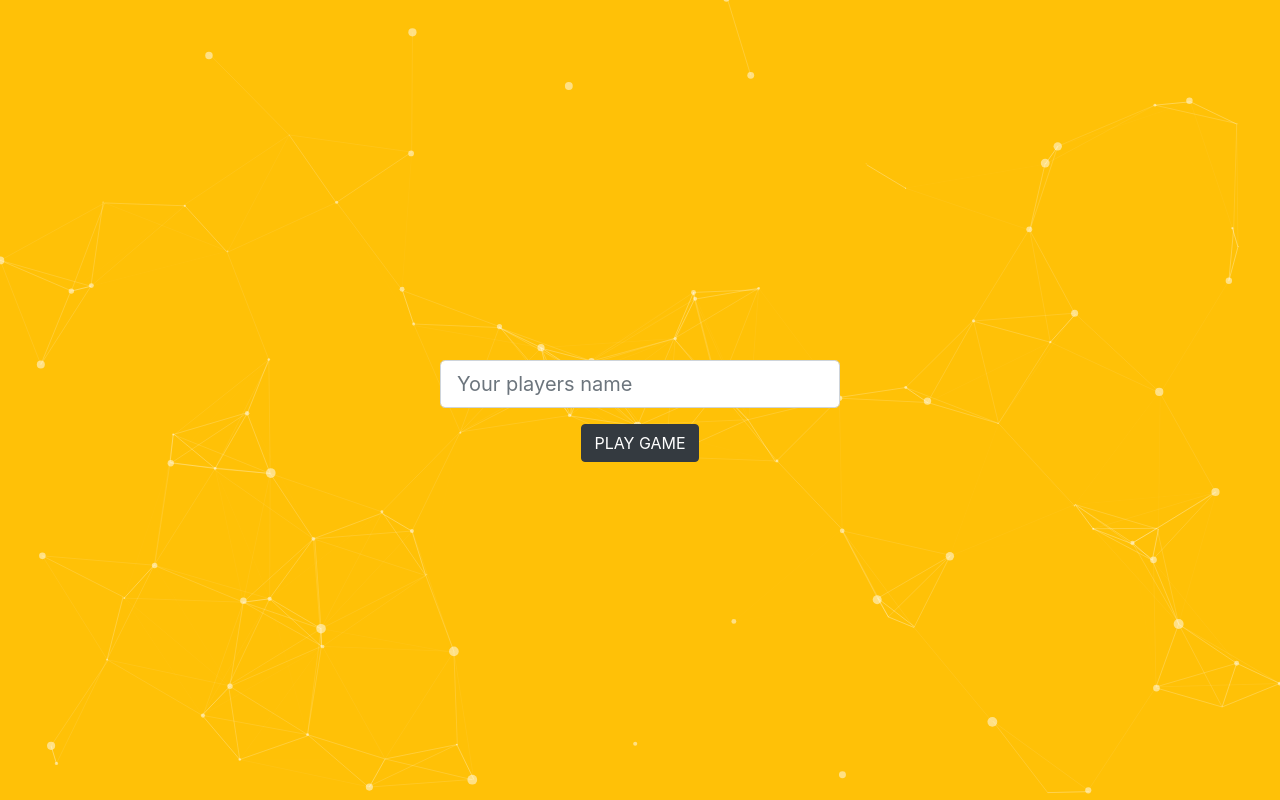
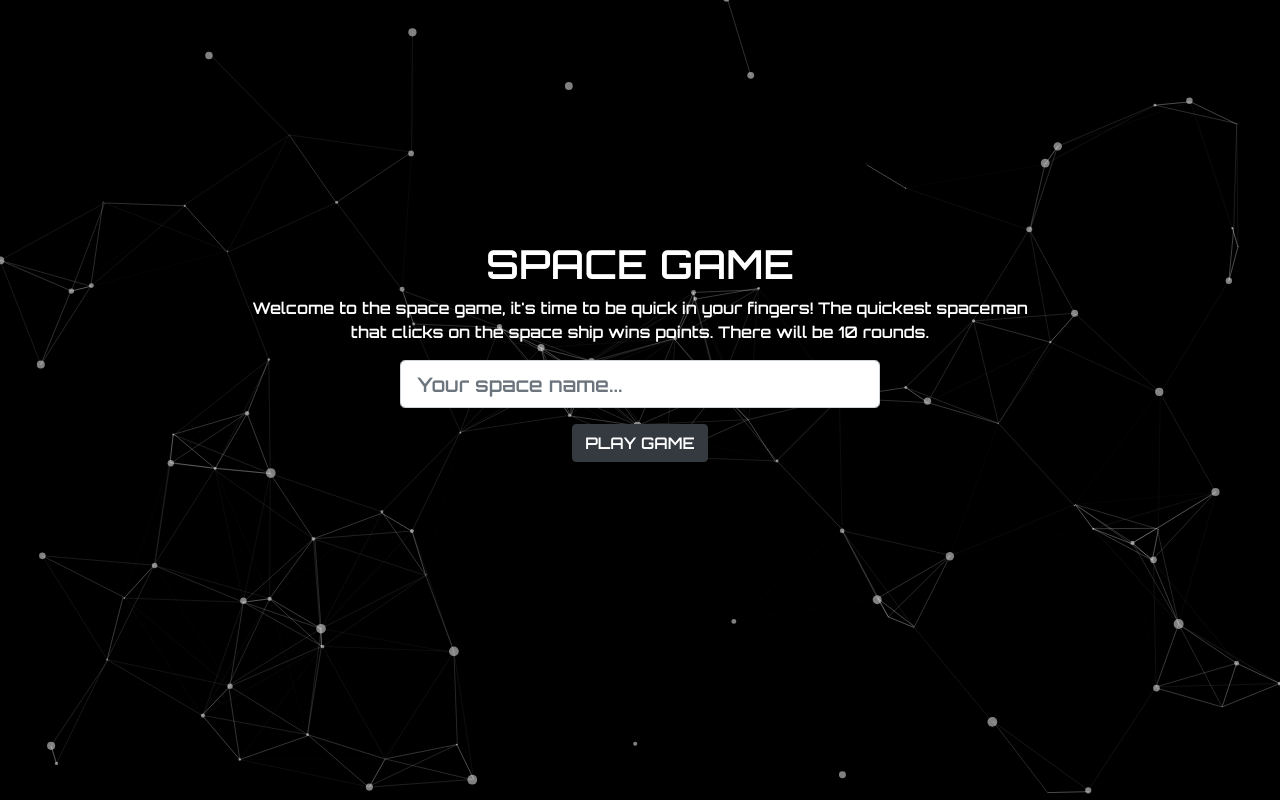
Before and after one commit to sourmondays/clickGame, a website: page public/index.html in a window 1280 px wide. Drawn offline with nearby package versions, Linux system fonts and the light colour scheme; no server answers.

Commit message:
Major style changes

```diff
--- a/public/assets/css/style.css
+++ b/public/assets/css/style.css
@@ -5,7 +5,7 @@
 }
 
 #particles-js {
-	background: #ffc107;
+	background: #000000;
     position: absolute;
     width: 100%;
     height: 100%;
@@ -24,7 +24,7 @@ canvas {
 
 #playername-form {
 	text-align: center;
-	padding-top: 45vh;
+	padding-top: 30vh;
 }
 
 #game-wrapper {
@@ -63,7 +63,8 @@ canvas {
 }
 
 #username {
-	max-width: 50vh;
+	font-family: 'Orbitron', sans-serif;
+	max-width: 60vh;
 	margin: auto;
 }
 
@@ -80,8 +81,12 @@ canvas {
 	max-width: 1300px;
 }
 
+#play-again {
+		font-family: 'Orbitron', sans-serif;
+}
+
 #loading p {
-color: #000000;
+color: #ffffff;
 text-align: center;
 padding-top: 45vh;
 font-weight: 700;
@@ -90,17 +95,25 @@ font-weight: 700;
 #disconnected p{
 	font-weight: 700;
 	text-align: center;
-	color: #000000;
+	color: #ffffff;
+}
+
+#disconnected {
+	padding-top: 40vh;
+}
+
+#gameOver {
+	padding-top: 35vh;
 }
 
 h1 {
-	color: #000000;
+	color: #ffffff;
 	text-align: center;
-	padding-top: 35vh;
 	font-family: 'Orbitron', sans-serif;
 }
 
 .btn-dark {
+	font-family: 'Orbitron', sans-serif;
 	display: flex;
 	margin: auto;
 	text-transform: uppercase;
@@ -120,7 +133,7 @@ h1 {
 
 h2 {
 	text-align: center;
-	color: #000000;
+	color: #ffffff;
 	font-family: 'Orbitron', sans-serif;
 }
 
@@ -131,7 +144,7 @@ h2 {
 }
 
 #result {
-	color: #000000;
+	color: #ffffff;
 }
 
 p {
@@ -147,3 +160,16 @@ p {
 	font-family: 'Orbitron', sans-serif;
 	text-transform: capitalize;
 }
+
+#game-name {
+	text-transform: uppercase;
+	color: white;
+}
+
+#spaceMan {
+	max-width: 100vh;
+	color: white;
+	text-align: center;
+	margin: auto;
+	padding-bottom: 1rem;
+}
--- a/public/index.html
+++ b/public/index.html
@@ -17,9 +17,13 @@
 	<div id="particles-js"></div>
 	<div id="start" class="container">
 		<form id="playername-form">
+			<h1 id="game-name">Space game</h1>
+			<p id="spaceMan">Welcome to the space game, it's time to be quick in your fingers! The quickest spaceman
+				that clicks on the
+				space ship wins points. There will be 10 rounds. </p>
 			<div class="form-group">
 				<input type="text" id="username" class="form-control form-control-lg" required
-					placeholder="Your players name">
+					placeholder="Your space name...">
 			</div>
 			<!-- Start game  -->
 			<button type="submit" id="startGame" class="btn btn-dark">Play
```
